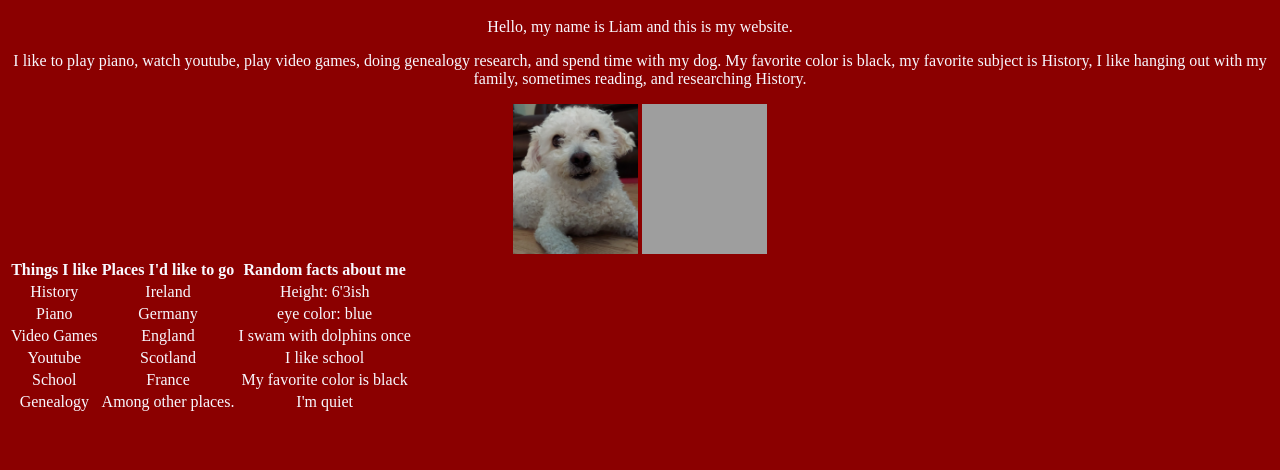
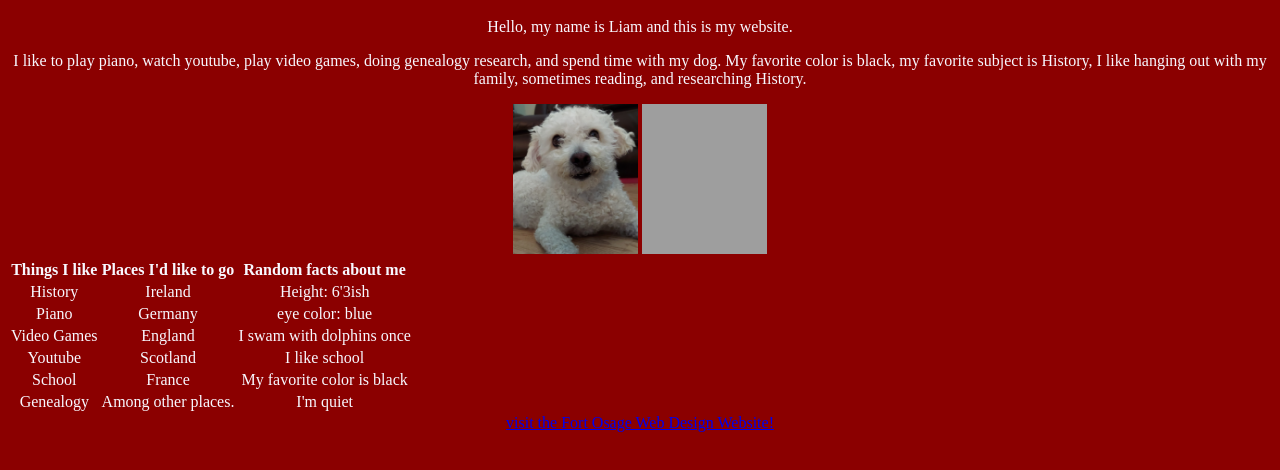
Before and after one commit to lstrong2776/lstrong2776.github.io, a plain HTML site: page index.html in a window 1280 px wide. Shown: the part 48-518 px from the top of the page. Drawn offline with Linux system fonts and the light colour scheme; grey boxes are pictures that could not be loaded.

Commit message:
Update index.html

```diff
--- a/index.html
+++ b/index.html
@@ -52,3 +52,5 @@
 </table>
 </body>
 </html>
+
+<a href="https://fortosagewebdesign.com/">visit the Fort Osage Web Design Website!</a>
```
